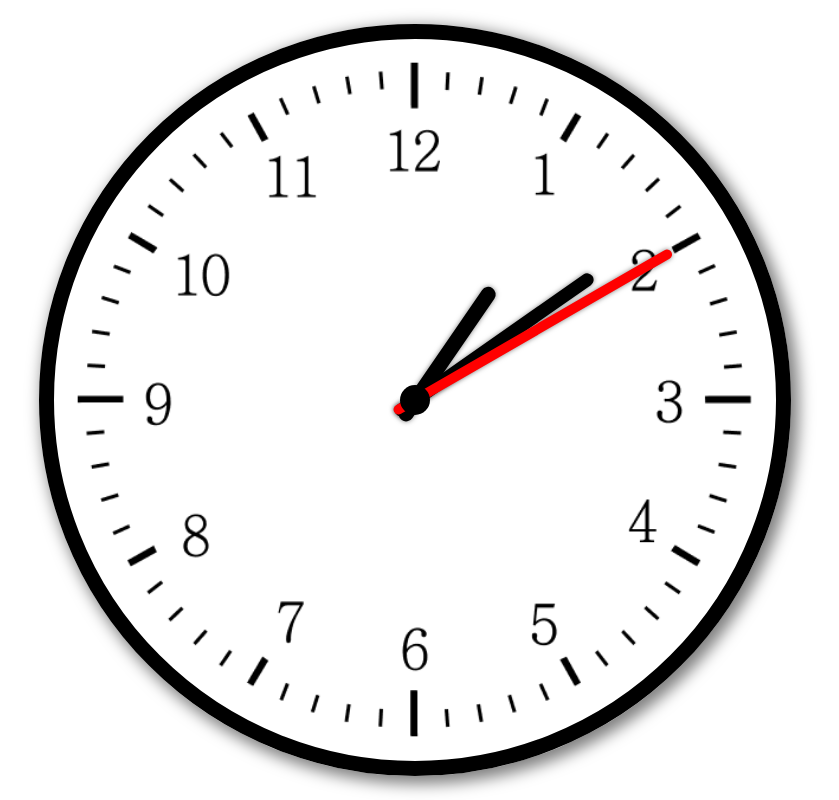
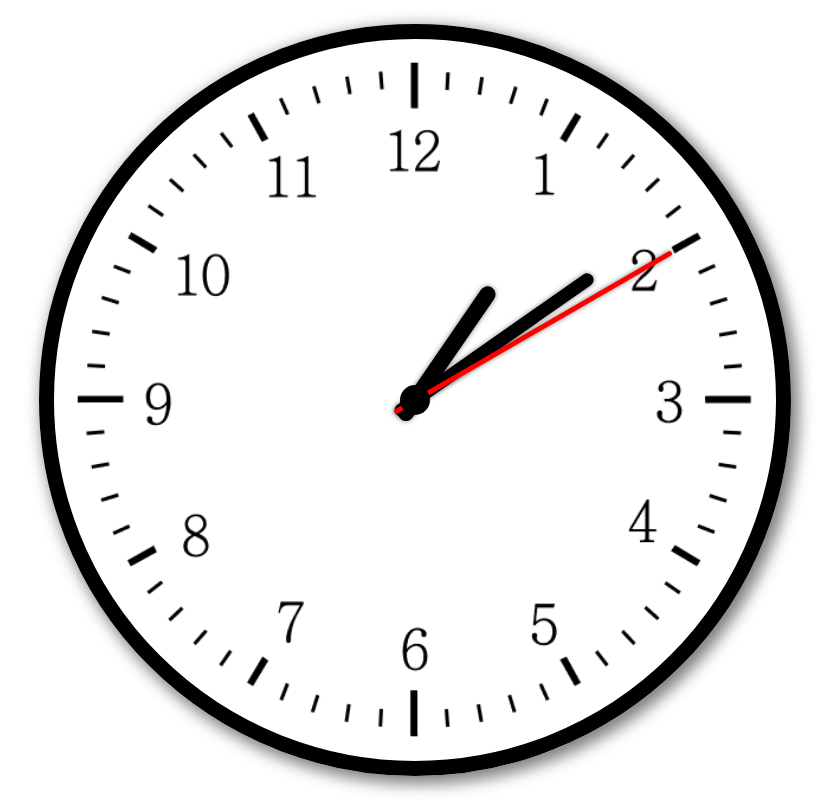
Before and after one commit to Em-ilien/clock.js, a SvelteKit app: page / in a window 1280 px wide. Shown: the whole page, without its empty margins (225-1064 px from the left). Built offline with nearby package versions, Linux system fonts and the light colour scheme.

Commit message:
change hand width

```diff
--- a/src/routes/Clock.svelte
+++ b/src/routes/Clock.svelte
@@ -73,7 +73,7 @@
 	}
 
 	.seconds-hand-ctn {
-		width: 20px;
+		width: 10px;
 		z-index: 3;
 	}
 
@@ -95,7 +95,7 @@
 	}
 
 	.hours-hand-ctn {
-		width: 30px;
+		width: 32.5px;
 		z-index: 1;
 	}
 
```
